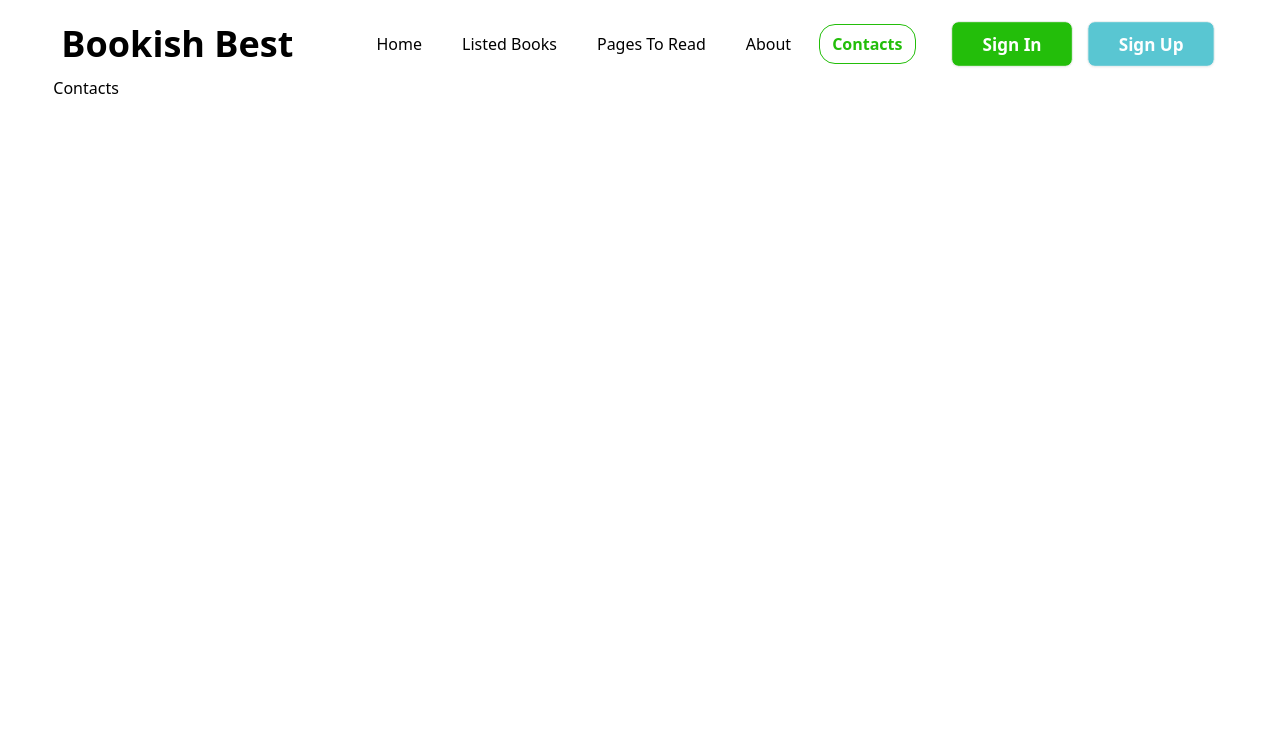
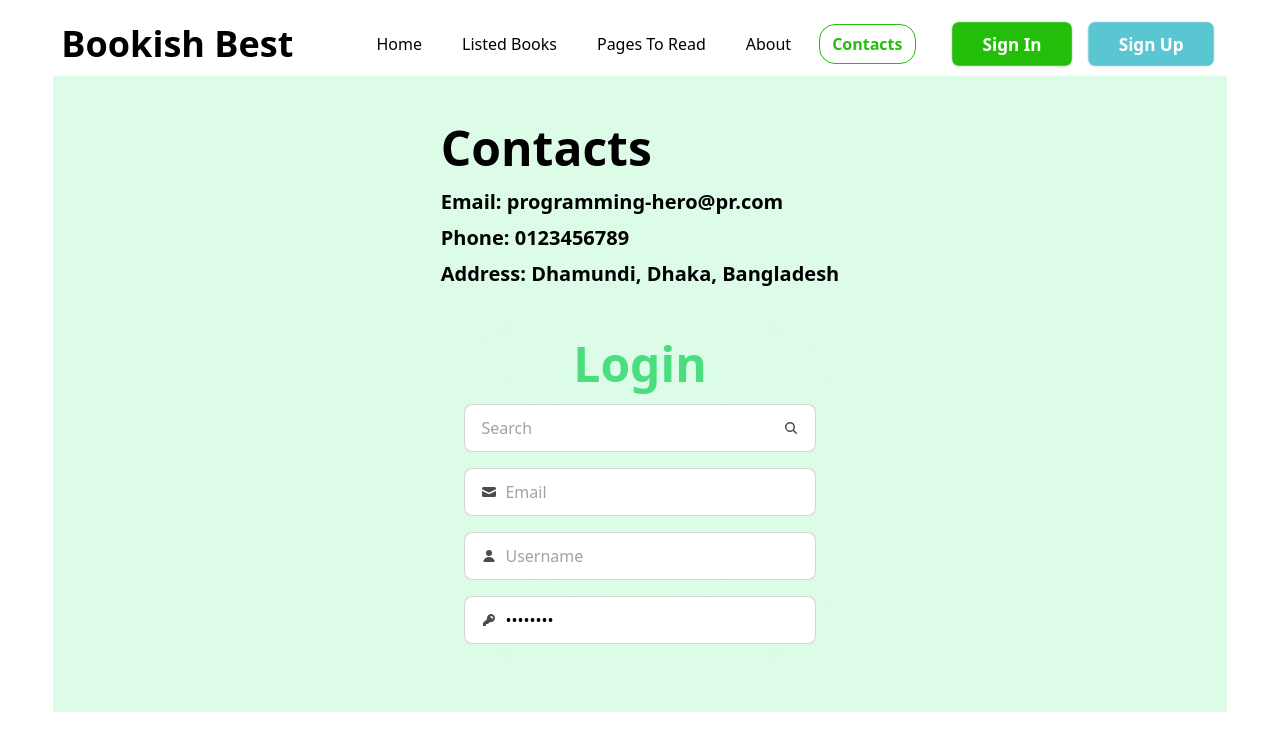
Before and after one commit to Meherab003/Bookish-Best, a React (Vite) app: page /contacts in a window 1280 px wide. Shown: the top 750 px of the page. Built offline with nearby package versions, Linux system fonts and the light colour scheme; a web font is replaced by a local one.

Commit message:
Contact Page Added

```diff
--- a/src/Components/About.jsx
+++ b/src/Components/About.jsx
@@ -1,6 +1,6 @@
 const About = () => {
   return (
-    <div className="flex flex-col gap-4 lg:gap-6 lg:w-11/12 mx-auto">
+    <div className="flex flex-col gap-4 lg:gap-6 lg:w-11/12 mx-auto my-8">
       <div className="flex flex-col gap-3 bg-[#1313130D] p-3 rounded-xl border">
         <h1 className="text-3xl lg:text-4xl font-bold text-center">About Us</h1>
         <p className="text-[#131313CC] font-medium">
--- a/src/Components/Contacts.jsx
+++ b/src/Components/Contacts.jsx
@@ -1,9 +1,74 @@
 const Contacts = () => {
-    return (
-        <div>
-            <h1>Contacts</h1>
+  return (
+    <div className="bg-green-100 bg-cover">
+      <div className="flex flex-col gap-8 items-center justify-center py-12">
+        <div className="flex flex-col gap-4 px-4">
+            <h2 className=" text-4xl lg:text-5xl font-bold">Contacts</h2>
+            <div className="flex flex-col gap-2">
+            <p className="lg:text-xl font-semibold">Email: <span>programming-hero@pr.com</span></p>
+            <p className="lg:text-xl font-semibold">Phone: <span>0123456789</span></p>
+            <p className="lg:text-xl font-semibold">Address: <span>Dhamundi, Dhaka, Bangladesh</span></p>
+            </div>
         </div>
-    );
+      <div className="lg:w-1/3 flex flex-col gap-4 p-5 backdrop-blur-3xl">
+        <h2 className="text-5xl text-center text-green-400 font-extrabold">Login</h2>
+        <label className="input input-bordered flex items-center gap-2">
+          <input type="text" className="grow" placeholder="Search" />
+          <svg
+            xmlns="http://www.w3.org/2000/svg"
+            viewBox="0 0 16 16"
+            fill="currentColor"
+            className="w-4 h-4 opacity-70"
+          >
+            <path
+              fillRule="evenodd"
+              d="M9.965 11.026a5 5 0 1 1 1.06-1.06l2.755 2.754a.75.75 0 1 1-1.06 1.06l-2.755-2.754ZM10.5 7a3.5 3.5 0 1 1-7 0 3.5 3.5 0 0 1 7 0Z"
+              clipRule="evenodd"
+            />
+          </svg>
+        </label>
+        <label className="input input-bordered flex items-center gap-2">
+          <svg
+            xmlns="http://www.w3.org/2000/svg"
+            viewBox="0 0 16 16"
+            fill="currentColor"
+            className="w-4 h-4 opacity-70"
+          >
+            <path d="M2.5 3A1.5 1.5 0 0 0 1 4.5v.793c.026.009.051.02.076.032L7.674 8.51c.206.1.446.1.652 0l6.598-3.185A.755.755 0 0 1 15 5.293V4.5A1.5 1.5 0 0 0 13.5 3h-11Z" />
+            <path d="M15 6.954 8.978 9.86a2.25 2.25 0 0 1-1.956 0L1 6.954V11.5A1.5 1.5 0 0 0 2.5 13h11a1.5 1.5 0 0 0 1.5-1.5V6.954Z" />
+          </svg>
+          <input type="text" className="grow" placeholder="Email" />
+        </label>
+        <label className="input input-bordered flex items-center gap-2">
+          <svg
+            xmlns="http://www.w3.org/2000/svg"
+            viewBox="0 0 16 16"
+            fill="currentColor"
+            className="w-4 h-4 opacity-70"
+          >
+            <path d="M8 8a3 3 0 1 0 0-6 3 3 0 0 0 0 6ZM12.735 14c.618 0 1.093-.561.872-1.139a6.002 6.002 0 0 0-11.215 0c-.22.578.254 1.139.872 1.139h9.47Z" />
+          </svg>
+          <input type="text" className="grow" placeholder="Username" />
+        </label>
+        <label className="input input-bordered flex items-center gap-2">
+          <svg
+            xmlns="http://www.w3.org/2000/svg"
+            viewBox="0 0 16 16"
+            fill="currentColor"
+            className="w-4 h-4 opacity-70"
+          >
+            <path
+              fillRule="evenodd"
+              d="M14 6a4 4 0 0 1-4.899 3.899l-1.955 1.955a.5.5 0 0 1-.353.146H5v1.5a.5.5 0 0 1-.5.5h-2a.5.5 0 0 1-.5-.5v-2.293a.5.5 0 0 1 .146-.353l3.955-3.955A4 4 0 1 1 14 6Zm-4-2a.75.75 0 0 0 0 1.5.5.5 0 0 1 .5.5.75.75 0 0 0 1.5 0 2 2 0 0 0-2-2Z"
+              clipRule="evenodd"
+            />
+          </svg>
+          <input type="password" className="grow" value="password" />
+        </label>
+      </div>
+      </div>
+    </div>
+  );
 };
 
 export default Contacts;
```
